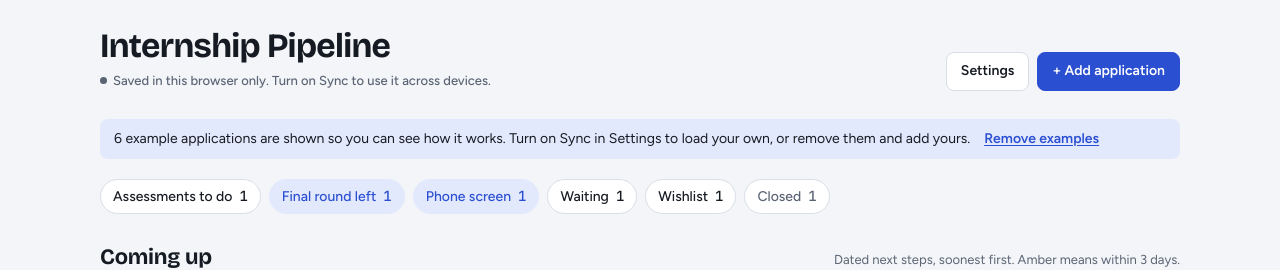
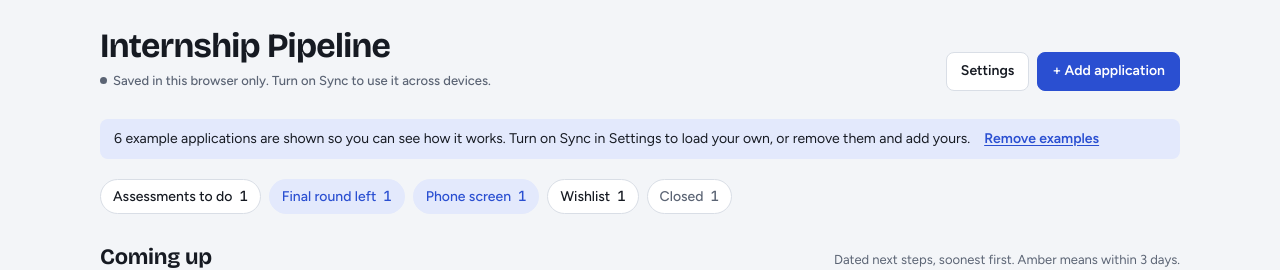
Before and after one commit to palashpawar/internship-tracker, a plain HTML site: page index.html in a window 1280 px wide. Shown: the top 270 px of the page. Drawn offline with nearby package versions, Linux system fonts and the light colour scheme.

Commit message:
Hide assessment-done and applied-waiting sections

```diff
--- a/index.html
+++ b/index.html
@@ -373,8 +373,6 @@ button { cursor: pointer; }
     { id: "final", title: "Final round left", chip: "Final round left", stages: ["final"], when: a => !a.finalDone, style: "rows" },
     { id: "interview", title: "Interviewing", chip: "Interviewing", stages: ["interview"], style: "rows" },
     { id: "screen", title: "Phone screen", chip: "Phone screen", stages: ["screen"], style: "rows" },
-    { id: "oadone", title: "Assessment done, waiting to hear", chip: "Assessment done", stages: ["oa"], when: a => !!a.oaDone, style: "tiles", fold: 12 },
-    { id: "applied", title: "Applied, waiting to hear", chip: "Waiting", stages: ["applied"], style: "tiles", fold: 12 },
     { id: "wishlist", title: "Not applied yet", chip: "Wishlist", stages: ["wishlist"], style: "tiles", fold: 12 },
     { id: "closed", title: "Closed", chip: "Closed", stages: ["rejected", "withdrawn"], style: "tiles", fold: 0 }
   ];
```
